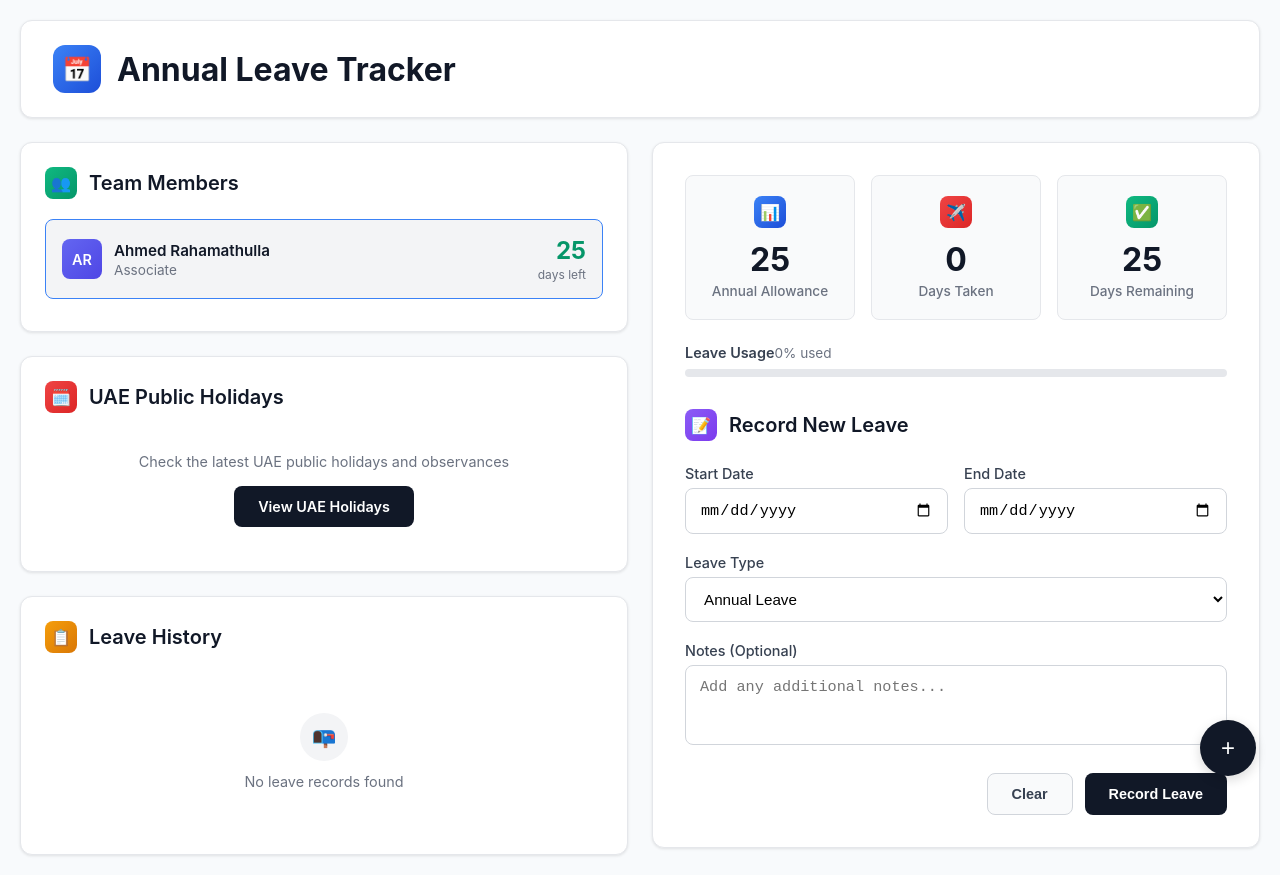
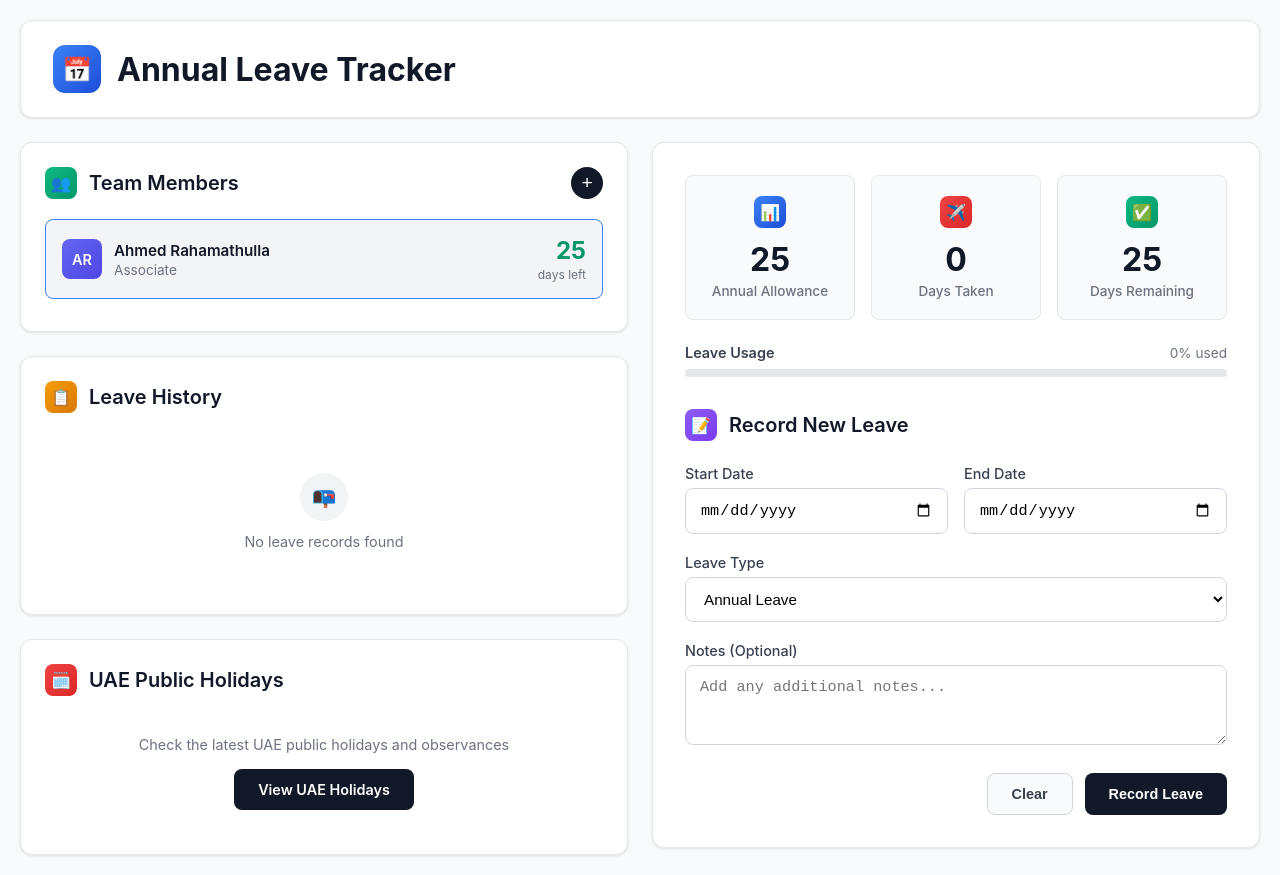
Before and after one commit to arrdoodling/annual-leave-tracker, a plain HTML site: page index.html in a window 1280 px wide. Drawn offline with Linux system fonts and the light colour scheme; no server answers.

Commit message:
index.html

```diff
--- a/index.html
+++ b/index.html
@@ -108,6 +108,29 @@
             align-items: center;
             gap: 12px;
             margin-bottom: 20px;
+            position: relative;
+        }
+
+        .add-member-btn {
+            position: absolute;
+            right: 0;
+            width: 32px;
+            height: 32px;
+            border-radius: 50%;
+            background: #111827;
+            color: white;
+            border: none;
+            font-size: 1.2rem;
+            cursor: pointer;
+            display: flex;
+            align-items: center;
+            justify-content: center;
+            transition: all 0.2s ease;
+        }
+
+        .add-member-btn:hover {
+            background: #1f2937;
+            transform: scale(1.1);
         }
 
         .card-icon {
@@ -260,7 +283,7 @@
 
         .progress-header {
             display: flex;
-            justify-content: between;
+            justify-content: space-between;
             align-items: center;
             margin-bottom: 8px;
         }
@@ -285,9 +308,20 @@
 
         .progress-fill {
             height: 100%;
+            border-radius: 8px;
+            transition: all 0.5s ease;
+        }
+
+        .progress-fill.low {
             background: linear-gradient(90deg, #10b981, #059669);
-            border-radius: 8px;
-            transition: width 0.5s ease;
+        }
+
+        .progress-fill.medium {
+            background: linear-gradient(90deg, #f59e0b, #d97706);
+        }
+
+        .progress-fill.high {
+            background: linear-gradient(90deg, #ef4444, #dc2626);
         }
 
         .form-section h2 {
@@ -388,28 +422,6 @@
 
         .btn-secondary:hover {
             background: #f3f4f6;
-        }
-
-        .add-person-btn {
-            position: fixed;
-            bottom: 24px;
-            right: 24px;
-            width: 56px;
-            height: 56px;
-            border-radius: 50%;
-            background: #111827;
-            color: white;
-            border: none;
-            font-size: 1.5rem;
-            cursor: pointer;
-            box-shadow: 0 4px 12px rgba(0, 0, 0, 0.15);
-            transition: all 0.2s ease;
-        }
-
-        .add-person-btn:hover {
-            background: #1f2937;
-            transform: translateY(-2px);
-            box-shadow: 0 6px 16px rgba(0, 0, 0, 0.2);
         }
 
         .leave-history {
@@ -582,9 +594,20 @@
                     <div class="card-header">
                         <div class="card-icon team-icon">👥</div>
                         <h2>Team Members</h2>
+                        <button class="add-member-btn" onclick="openAddPersonModal()">+</button>
                     </div>
                     <div id="teamMembers">
                         <!-- Team members will be populated here -->
+                    </div>
+                </div>
+
+                <div class="card">
+                    <div class="card-header">
+                        <div class="card-icon history-icon">📋</div>
+                        <h2>Leave History</h2>
+                    </div>
+                    <div class="leave-history" id="leaveHistory">
+                        <!-- Leave entries will be populated here -->
                     </div>
                 </div>
 
@@ -597,23 +620,13 @@
                         <p style="color: #6b7280; margin-bottom: 16px; font-size: 0.9rem;">
                             Check the latest UAE public holidays and observances
                         </p>
-                        <a href="https://www.timeanddate.com/holidays/united-arab-emirates/2025"
+                        <a href="https://www.timeanddate.com/holidays/uae/"
                            target="_blank"
                            rel="noopener noreferrer"
                            class="btn btn-primary"
                            style="display: inline-block; text-decoration: none;">
                             View UAE Holidays
                         </a>
-                    </div>
-                </div>
-
-                <div class="card">
-                    <div class="card-header">
-                        <div class="card-icon history-icon">📋</div>
-                        <h2>Leave History</h2>
-                    </div>
-                    <div class="leave-history" id="leaveHistory">
-                        <!-- Leave entries will be populated here -->
                     </div>
                 </div>
             </div>
@@ -688,8 +701,6 @@
             </div>
         </main>
     </div>
-
-    <button class="add-person-btn" onclick="openAddPersonModal()">+</button>
 
     <!-- Add Person Modal -->
     <div class="modal" id="addPersonModal">
@@ -959,7 +970,22 @@
             document.getElementById('totalAllowance').textContent = selectedMember.allowance;
             document.getElementById('daysTaken').textContent = totalTaken;
             document.getElementById('daysRemaining').textContent = remaining;
-            document.getElementById('progressFill').style.width = `${Math.min(usagePercentage, 100)}%`;
+
+            const progressFill = document.getElementById('progressFill');
+            progressFill.style.width = `${Math.min(usagePercentage, 100)}%`;
+
+            // Remove existing color classes
+            progressFill.classList.remove('low', 'medium', 'high');
+
+            // Add appropriate color class based on usage percentage
+            if (usagePercentage <= 33) {
+                progressFill.classList.add('low');
+            } else if (usagePercentage <= 67) {
+                progressFill.classList.add('medium');
+            } else {
+                progressFill.classList.add('high');
+            }
+
             document.getElementById('usagePercentage').textContent = `${Math.round(usagePercentage)}% used`;
         }
 
```
